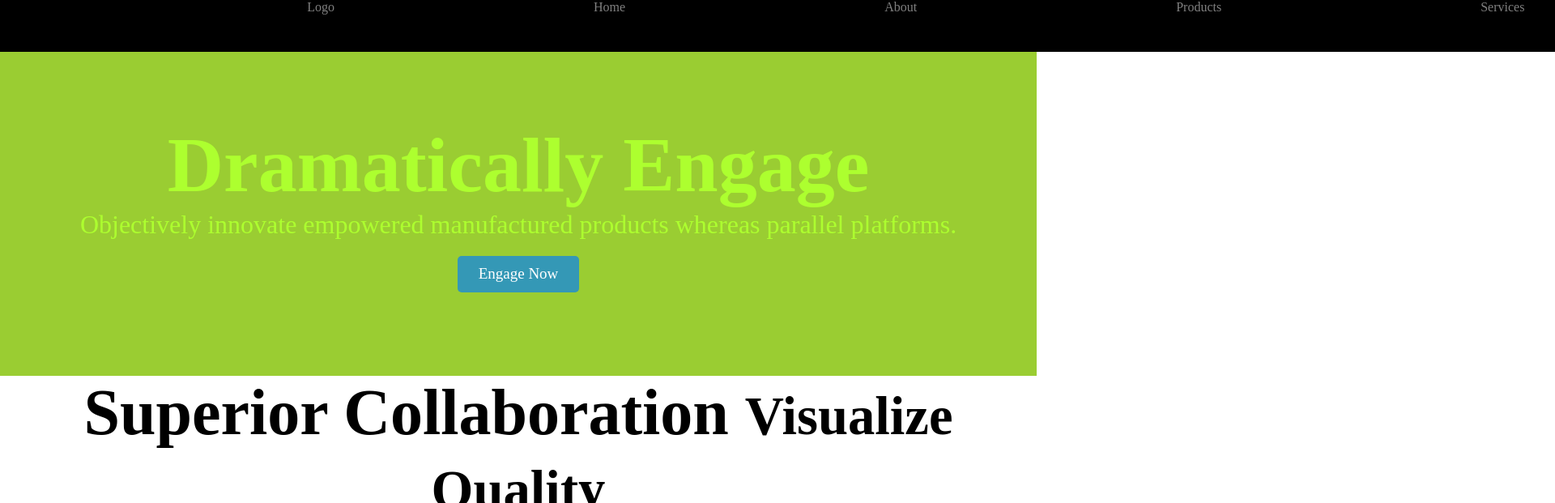
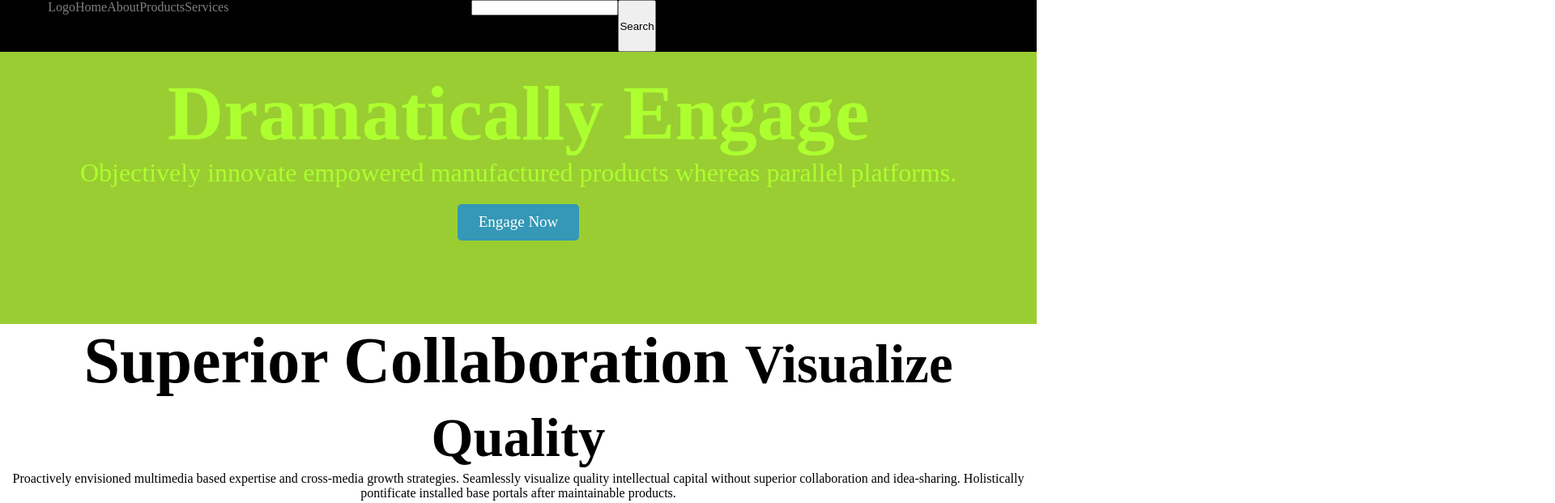
Before and after one commit to X4SS4/HTML_CSS_PRACTICE, a plain HTML site: page index.html in a window 1280 px wide. Shown: the top 621 px of the page at 81% size, 1920 px wide, since content can reach past the window. Drawn offline with Linux system fonts and the light colour scheme.

Commit message:
Fixed nav

```diff
--- a/css/header.css
+++ b/css/header.css
@@ -1,8 +1,20 @@
+nav{
+    position: fixed;
+    right: 0;
+    left: 0;
+    z-index: 1000;
+}
+
+
+#Form{
+    margin-left: 300px;
+}
+
+
 .flexCon{
     display: flex;
     background-color: #000;
     color: grey;
-    gap: 20em;
 }
 
 ul{
--- a/index.html
+++ b/index.html
@@ -30,10 +30,10 @@
 
                 <div class="flexCon">
                 <ul class="flexCon">
-                    <li >
+                    <li id="Hame">
                         <a >Home</a>
                     </li>
-                    <li>
+                    <li >
                         <a >About</a>
                     </li>
                     <li>
@@ -57,7 +57,7 @@
                     </li>
                 </ul>
 
-                <form class="flexCon">
+                <form class="flexCon" id="Form">
                     <div >
                         <input>
                     </div>
```
